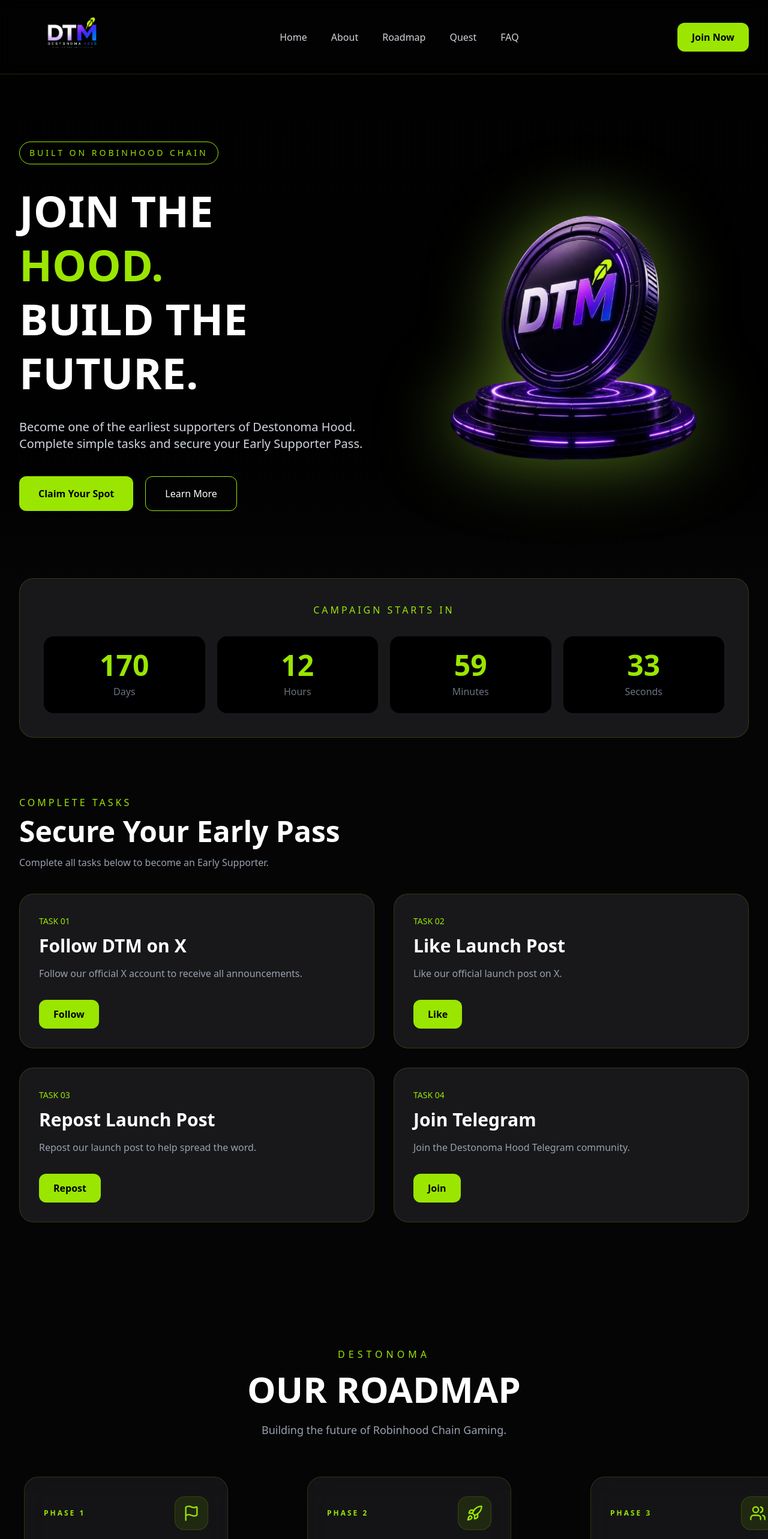
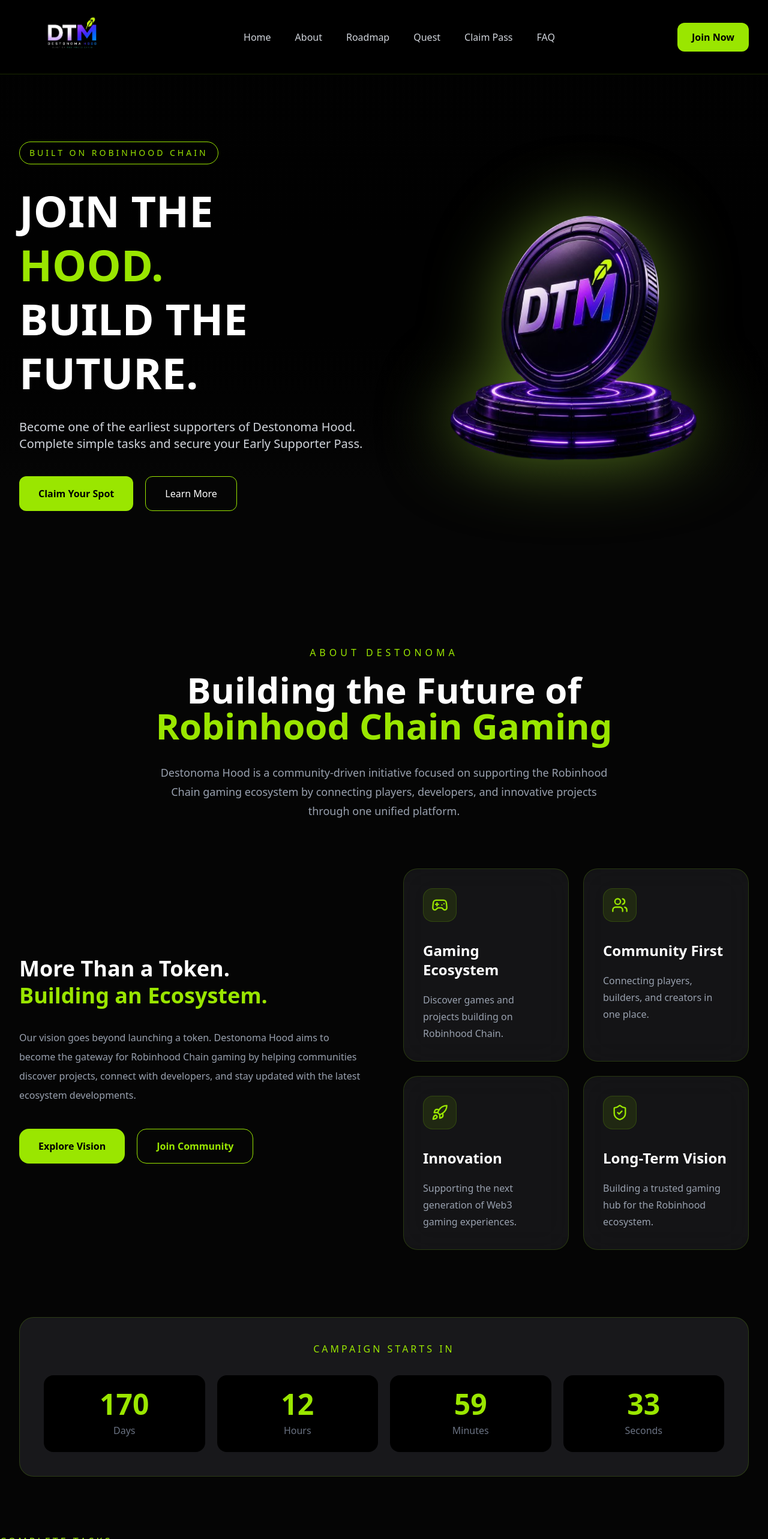
Before and after one commit to Destonoma/destonomahood, a Next.js app: page / in a window 1280 px wide. Shown: the top 2566 px of the page at 60% size. Built offline with nearby package versions, Linux system fonts and the light colour scheme; no server answers.

Commit message:
Update landing page and FAQ

```diff
--- a/app/globals.css
+++ b/app/globals.css
@@ -8,3 +8,6 @@
   background:#050505;
   color:white;
 }
+html {
+  scroll-behavior: smooth;
+}
--- a/app/page.tsx
+++ b/app/page.tsx
@@ -4,10 +4,12 @@
 
 import Navbar from "@/components/Navbar";
 import Hero from "@/components/Hero";
+import About from "@/components/About";
 import Countdown from "@/components/Countdown";
 import Tasks from "@/components/Tasks";
+import ClaimForm from "@/components/ClaimForm";
 import Roadmap from "@/components/Roadmap";
-import ClaimForm from "@/components/ClaimForm";
+import FAQ from "@/components/FAQ";
 import Footer from "@/components/Footer";
 
 export default function Home() {
@@ -23,20 +25,25 @@
   return (
     <main className="min-h-screen bg-[#050505] text-white">
 
+
     <Navbar />
 
 <Hero />
+
+<About />
 
 <Countdown />
 
 <Tasks />
 
-<Roadmap />
-
 <ClaimForm
   setPassData={setPassData}
   setPassImage={setPassImage}
 />
+
+<Roadmap />
+
+<FAQ />
 
       {passImage && (
         <section className="max-w-6xl mx-auto px-8 pb-24">
--- /dev/null
+++ b/components/About.tsx
@@ -0,0 +1,142 @@
+"use client";
+
+import {
+  Gamepad2,
+  Users,
+  Rocket,
+  ShieldCheck,
+} from "lucide-react";
+
+const features = [
+  {
+    icon: Gamepad2,
+    title: "Gaming Ecosystem",
+    desc: "Discover games and projects building on Robinhood Chain.",
+  },
+  {
+    icon: Users,
+    title: "Community First",
+    desc: "Connecting players, builders, and creators in one place.",
+  },
+  {
+    icon: Rocket,
+    title: "Innovation",
+    desc: "Supporting the next generation of Web3 gaming experiences.",
+  },
+  {
+    icon: ShieldCheck,
+    title: "Long-Term Vision",
+    desc: "Building a trusted gaming hub for the Robinhood ecosystem.",
+  },
+];
+
+export default function About() {
+  return (
+    <section
+      id="about"
+      className="relative py-28 bg-[#050505] overflow-hidden"
+    >
+      <div className="max-w-7xl mx-auto px-8">
+
+        <div className="text-center">
+
+          <p className="uppercase tracking-[6px] text-lime-400">
+            ABOUT DESTONOMA
+          </p>
+
+          <h2 className="text-6xl font-black mt-5">
+            Building the Future of
+            <span className="block text-lime-400">
+              Robinhood Chain Gaming
+            </span>
+          </h2>
+
+          <p className="max-w-3xl mx-auto text-gray-400 text-lg mt-8 leading-8">
+            Destonoma Hood is a community-driven initiative focused on
+            supporting the Robinhood Chain gaming ecosystem by connecting
+            players, developers, and innovative projects through one unified
+            platform.
+          </p>
+
+        </div>
+
+        <div className="grid lg:grid-cols-2 gap-16 items-center mt-20">
+            <div>
+
+  <h3 className="text-4xl font-black leading-tight">
+    More Than a Token.
+    <br />
+    <span className="text-lime-400">
+      Building an Ecosystem.
+    </span>
+  </h3>
+
+  <p className="text-gray-400 leading-8 mt-8">
+    Our vision goes beyond launching a token. Destonoma Hood aims
+    to become the gateway for Robinhood Chain gaming by helping
+    communities discover projects, connect with developers, and
+    stay updated with the latest ecosystem developments.
+  </p>
+
+  <div className="flex gap-5 mt-10">
+
+    <button className="bg-lime-400 text-black px-8 py-4 rounded-2xl font-bold hover:scale-105 transition">
+      Explore Vision
+    </button>
+
+    <button className="border border-lime-400 text-lime-400 px-8 py-4 rounded-2xl font-bold hover:bg-lime-400 hover:text-black transition">
+      Join Community
+    </button>
+
+  </div>
+
+</div>
+
+<div className="grid sm:grid-cols-2 gap-6">
+
+  {features.map((feature) => {
+
+    const Icon = feature.icon;
+
+    return (
+
+      <div
+        key={feature.title}
+        className="group rounded-3xl border border-lime-500/20 bg-zinc-900/80 backdrop-blur-xl p-8 hover:border-lime-400 transition-all duration-500 hover:-translate-y-2 hover:shadow-[0_0_35px_rgba(163,230,53,.20)]"
+      >
+
+        <div className="w-14 h-14 rounded-2xl bg-lime-400/10 border border-lime-500/20 flex items-center justify-center">
+
+          <Icon className="w-7 h-7 text-lime-400 group-hover:rotate-12 transition" />
+
+        </div>
+
+        <h4 className="text-2xl font-bold mt-8">
+          {feature.title}
+        </h4>
+
+        <p className="text-gray-400 mt-5 leading-7">
+          {feature.desc}
+        </p>
+
+      </div>
+
+    );
+
+  })}
+
+</div>
+        </div>
+
+      </div>
+
+      {/* Background Glow */}
+      <div className="absolute top-20 left-1/2 -translate-x-1/2 -z-10">
+
+        <div className="w-[900px] h-[900px] rounded-full bg-lime-500/10 blur-[180px]" />
+
+      </div>
+
+    </section>
+  );
+}
--- a/components/ClaimForm.tsx
+++ b/components/ClaimForm.tsx
@@ -29,7 +29,10 @@
   const progress = (step / 4) * 100;
 
   return (
-    <section className="max-w-4xl mx-auto px-8 pb-24">
+    <section
+  id="claim"
+  className="scroll-mt-40 max-w-4xl mx-auto mt-32 px-8 pb-24"
+>
 
       <div className="rounded-3xl border border-lime-500/20 bg-zinc-900 p-10">
 
--- /dev/null
+++ b/components/FAQ.tsx
@@ -0,0 +1,122 @@
+"use client";
+
+import { useState } from "react";
+import { Plus, Minus } from "lucide-react";
+
+const faqs = [
+  {
+    question: "What is Destonoma Hood?",
+    answer:
+      "Destonoma Hood is a community-driven project focused on building a sustainable ecosystem on Robinhood Chain. Our vision is to connect communities, gaming projects, and future builders through a platform designed for discovery, engagement, and long-term growth.",
+  },
+  {
+    question: "What is Genesis Pass?",
+    answer:
+      "Genesis Pass recognizes the earliest supporters of Destonoma. It represents participation during the project's foundation stage and will remain part of our community history as the ecosystem continues to grow.",
+  },
+  {
+    question: "Will there be a $DTM token?",
+    answer:
+      "Yes. $DTM is planned as the native token of the Destonoma ecosystem on Robinhood Chain. Our priority is to build a strong community, deliver meaningful development, and expand token utility as the ecosystem evolves.",
+  },
+  {
+    question: "Is Genesis Pass an NFT?",
+    answer:
+      "Not at this stage. Genesis Pass is currently a digital supporter credential created to recognize early community members. Any future utilities or upgrades will be announced through our official channels.",
+  },
+  {
+    question: "How can I join Destonoma?",
+    answer:
+      "Getting started is simple. Complete the Genesis Pass application, follow our official X account, and stay connected with the community for future updates, announcements, and ecosystem developments.",
+  },
+  {
+    question: "Why Robinhood Chain?",
+    answer:
+      "We believe Robinhood Chain offers strong long-term opportunities for builders and communities. By building early, Destonoma aims to help shape a growing gaming ecosystem while supporting projects and users joining the network.",
+  },
+  {
+    question: "What is the long-term vision?",
+    answer:
+      "Our long-term goal is to establish Destonoma as a trusted gaming ecosystem on Robinhood Chain. We aim to support game discovery, community growth, ecosystem collaboration, and provide a platform where players and developers can connect.",
+  },
+];
+
+export default function FAQ() {
+  const [open, setOpen] = useState<number | null>(0);
+
+  return (
+    <section
+      id="faq"
+      className="relative py-28 bg-[#050505] overflow-hidden"
+    >
+      <div className="max-w-5xl mx-auto px-8">
+
+        <div className="text-center mb-16">
+
+          <p className="uppercase tracking-[6px] text-lime-400">
+            SUPPORT
+          </p>
+
+          <h2 className="text-6xl font-black mt-4">
+            Frequently Asked Questions
+          </h2>
+
+          <p className="text-gray-400 mt-6">
+            Everything you need to know about Destonoma Hood.
+          </p>
+
+        </div>
+
+        <div className="space-y-6">
+
+          {faqs.map((faq, index) => (
+
+            <div
+              key={index}
+              className="rounded-3xl border border-lime-500/20 bg-zinc-900/80 backdrop-blur-xl overflow-hidden"
+            >
+
+              <button
+                onClick={() =>
+                  setOpen(open === index ? null : index)
+                }
+                className="w-full flex justify-between items-center p-8 text-left"
+              >
+
+                <span className="text-xl font-bold">
+                  {faq.question}
+                </span>
+
+                {open === index ? (
+                  <Minus className="text-lime-400" />
+                ) : (
+                  <Plus className="text-lime-400" />
+                )}
+
+              </button>
+
+              {open === index && (
+
+                <div className="px-8 pb-8 text-gray-400 leading-8">
+
+                  {faq.answer}
+
+                </div>
+
+              )}
+
+            </div>
+
+          ))}
+
+        </div>
+
+      </div>
+
+      <div className="absolute left-1/2 top-40 -translate-x-1/2 -z-10">
+        <div className="w-[700px] h-[700px] rounded-full bg-lime-500/10 blur-[180px]" />
+      </div>
+
+    </section>
+  );
+}
--- a/components/Hero.tsx
+++ b/components/Hero.tsx
@@ -5,7 +5,10 @@
 
 export default function Hero() {
   return (
-    <section className="relative overflow-hidden">
+     <section
+  id="home"
+  className="..."
+>
 
 
       {/* Overlay */}
--- a/components/Navbar.tsx
+++ b/components/Navbar.tsx
@@ -1,5 +1,20 @@
 import Image from "next/image";
 export default function Navbar() {
+
+  const scrollToSection = (id: string) => {
+  const element = document.getElementById(id);
+
+  if (!element) return;
+
+  const yOffset = -100; // sesuaikan kalau navbar lebih tinggi/rendah
+  const y =
+    element.getBoundingClientRect().top + window.pageYOffset + yOffset;
+
+  window.scrollTo({
+    top: y,
+    behavior: "smooth",
+  });
+};
   return (
     <header className="sticky top-0 z-50 backdrop-blur-md bg-black/60 border-b border-lime-500/20">
       <div className="max-w-7xl mx-auto flex items-center justify-between px-8 py-5">
@@ -16,27 +31,49 @@
 </div>
 
         {/* Menu */}
-        <nav className="hidden lg:flex gap-10 text-gray-300">
+<nav className="hidden md:flex items-center gap-10 text-gray-300">
 
-          <a href="#" className="hover:text-lime-400 transition">
+  <button
+  onClick={() => scrollToSection("home")}
+  className="hover:text-lime-400 transition"
+>
   Home
-          </a>
+</button>
 
-          <a href="#" className="hover:text-lime-400 transition">
+  <button
+  onClick={() => scrollToSection("about")}
+  className="hover:text-lime-400 transition"
+>
   About
-          </a>
+</button>
 
-          <a href="#" className="hover:text-lime-400 transition">
+  <button
+  onClick={() => scrollToSection("roadmap")}
+  className="hover:text-lime-400 transition"
+>
   Roadmap
-          </a>
+</button>
 
-          <a href="#" className="hover:text-lime-400 transition">
+  <button
+  onClick={() => scrollToSection("quest")}
+  className="hover:text-lime-400 transition"
+>
   Quest
-          </a>
+</button>
 
-          <a href="#" className="hover:text-lime-400 transition">
+  <button
+  onClick={() => scrollToSection("claim")}
+  className="hover:text-lime-400 transition"
+>
+  Claim Pass
+</button>
+
+  <button
+  onClick={() => scrollToSection("faq")}
+  className="hover:text-lime-400 transition"
+>
   FAQ
-          </a>
+</button>
 
 </nav>
 
--- a/components/Tasks.tsx
+++ b/components/Tasks.tsx
@@ -1,6 +1,9 @@
 export default function Tasks() {
   return (
-    <section className="max-w-7xl mx-auto px-8 pb-24">
+    <section
+  id="quest"
+  className="..."
+>
 
       <div className="mb-10">
         <p className="text-lime-400 uppercase tracking-[4px]">
```
Lines whose indentation alone changed are shown as unchanged.
